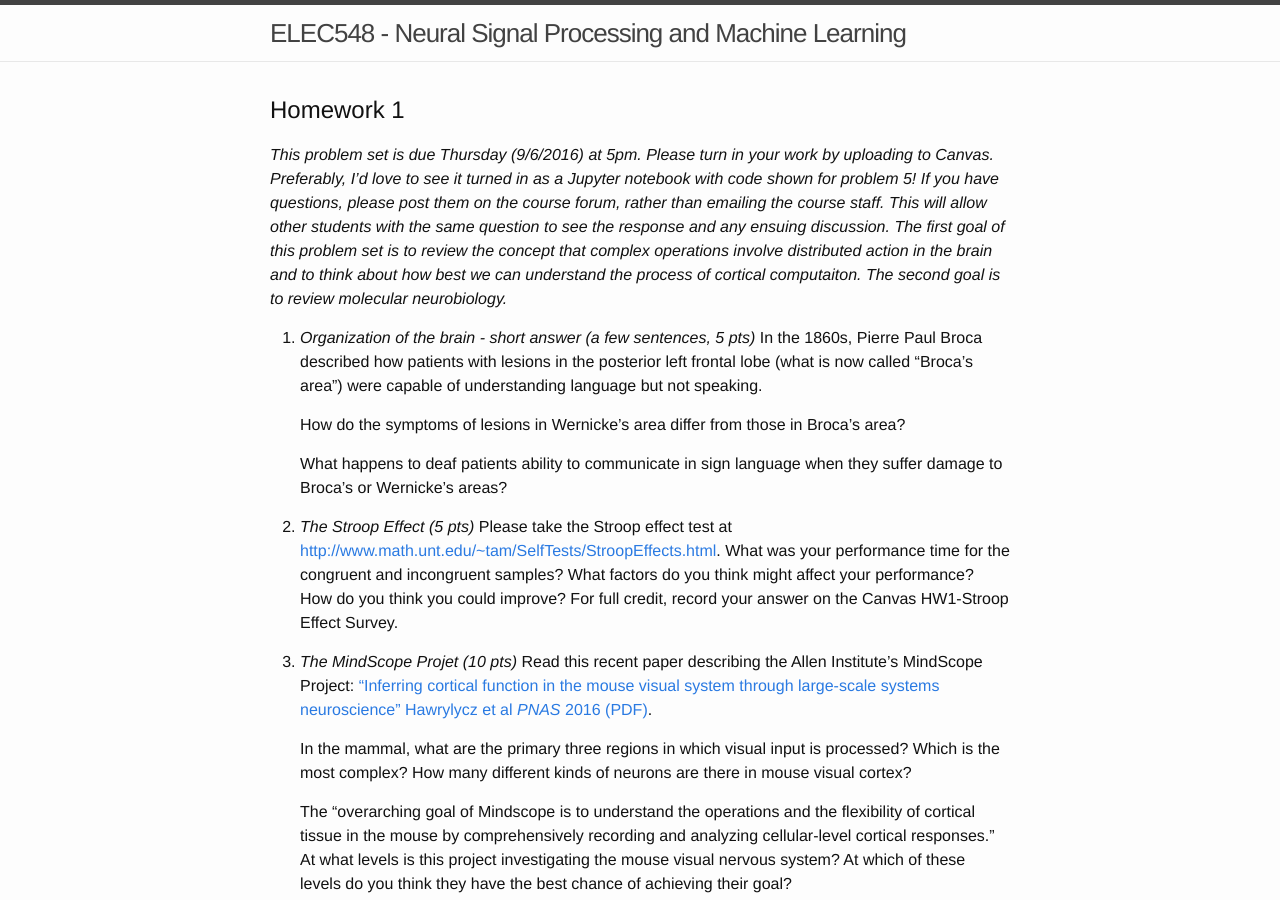
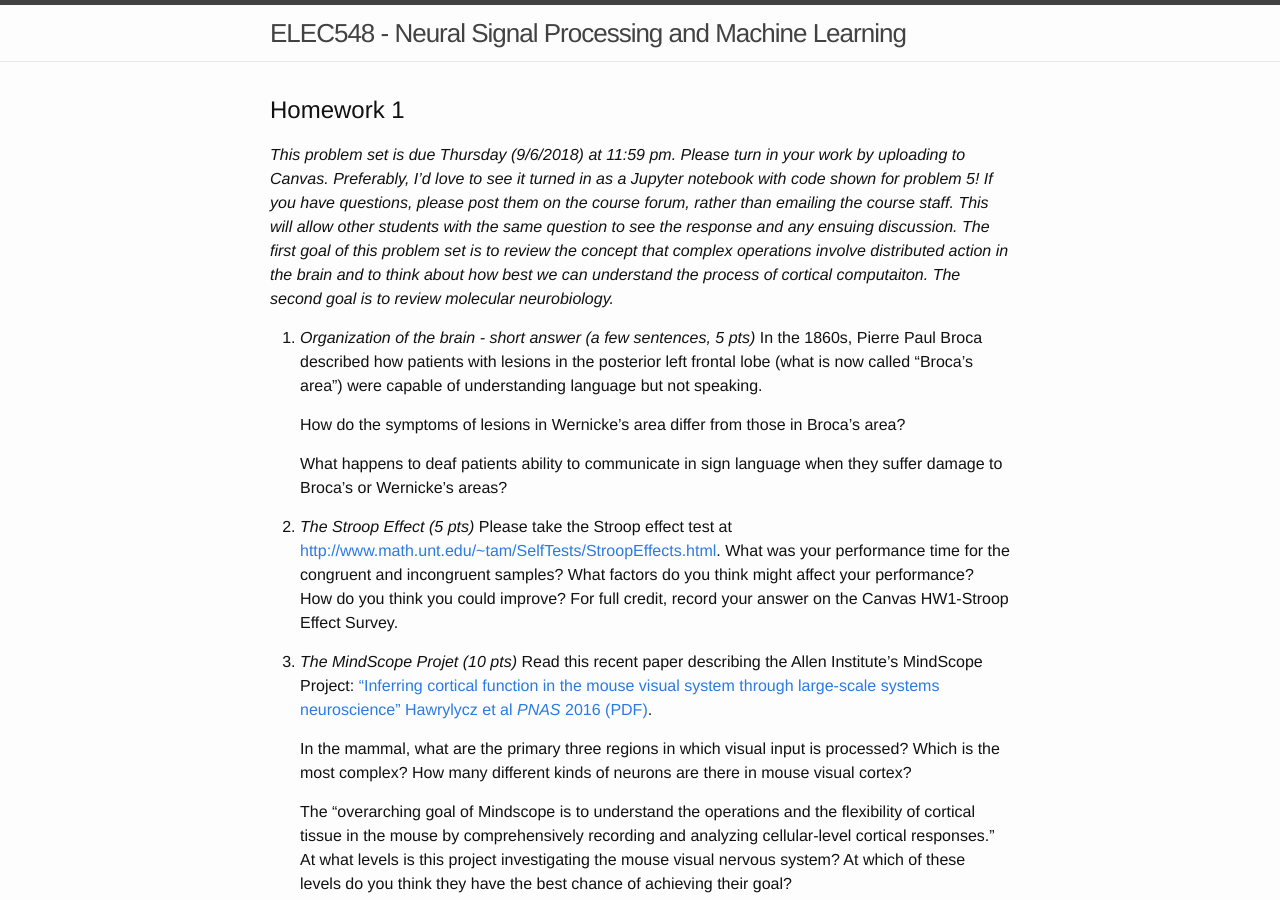
Before and after one commit to elec548/elec548.github.io, a Jekyll site: the page built from Assignments/hw1.md, in a window 1280 px wide and 900 px high. Built offline with Jekyll 4.4.1, drawn with Linux system fonts in a browser that asks for light colours.

Commit message:
Update HW1 due date

```diff
--- a/Assignments/hw1.md
+++ b/Assignments/hw1.md
@@ -5,7 +5,7 @@ title: Homework 1
 
 ## Homework 1
 
-_This problem set is due Thursday (9/6/2016) at 5pm. Please turn in your work by uploading to
+_This problem set is due Thursday (9/6/2018) at 11:59 pm. Please turn in your work by uploading to
 Canvas. Preferably, I'd love to see it turned in as a Jupyter notebook with code
 shown for problem 5! If you have questions, please post them on the course
 forum, rather than emailing the course staff. This will allow other students
```
